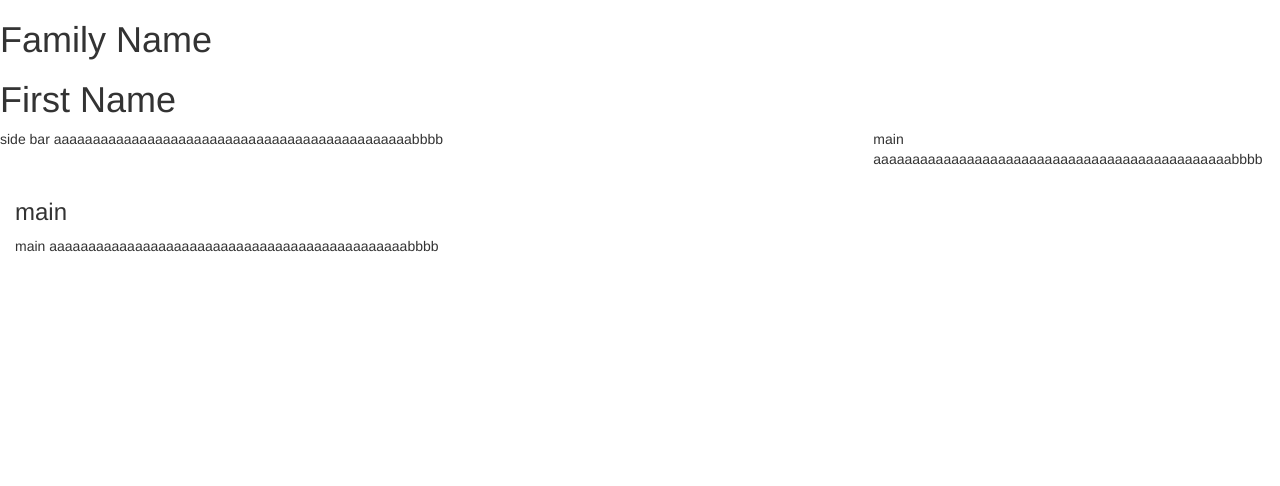
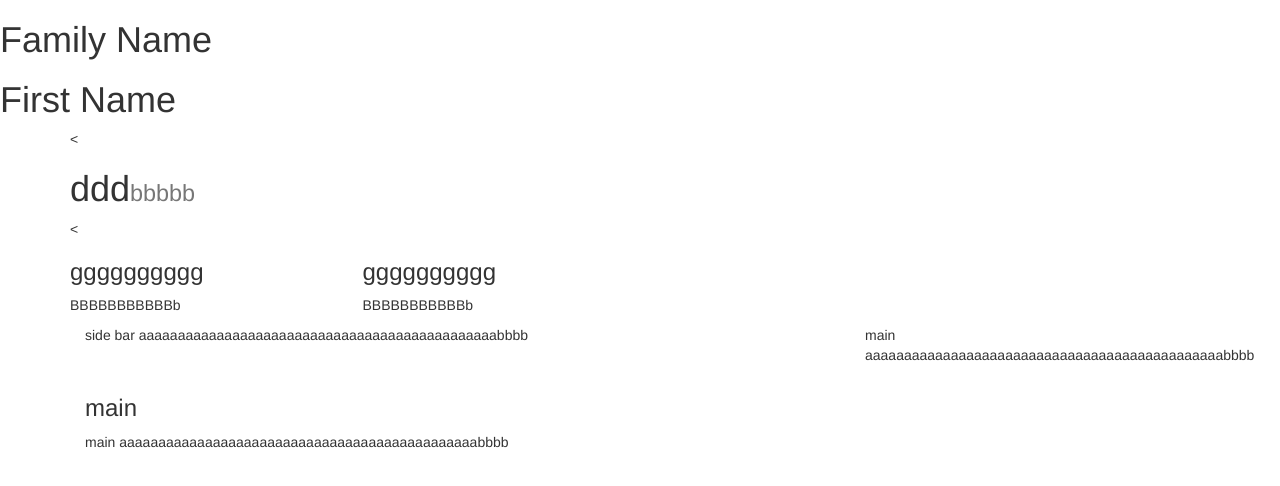
Before and after one commit to JunWakamatsu/bootsrap_CV, a plain HTML site: page index.html in a window 1280 px wide. Drawn offline with nearby package versions, Linux system fonts and the light colour scheme.

Commit message:
change1544

```diff
--- a/index.html
+++ b/index.html
@@ -37,6 +37,25 @@
      <p class="h1">Family Name</p>
      <p class="h1">First Name</p>
 
+ <div class="container">
+      <<div class="row">
+          <div class="col-md-12">
+              <h1>ddd<small>bbbbb</small></h1>
+          </div>
+          </div>
+    <<div class="row">
+          <div class="col-md-3">
+              <h3>gggggggggg</h3>
+              <p>BBBBBBBBBBBb</p>
+          </div>
+   <div class="col-md-9">
+              <h3>gggggggggg</h3>
+              <p>BBBBBBBBBBBb</p>
+          </div>
+    </div>
+
+
+ <div class="container">
 <div class="row">
   <div class="col-xs-12 col-sm-6 col-md-8 col-lg-8">
       <p>side bar aaaaaaaaaaaaaaaaaaaaaaaaaaaaaaaaaaaaaaaaaaaaaabbbb</p>
@@ -45,7 +64,7 @@
       <p>main aaaaaaaaaaaaaaaaaaaaaaaaaaaaaaaaaaaaaaaaaaaaaabbbb</p>
   </div>
 </div>
-
+ </div>
 
 <!--
     <div class="container">
```
